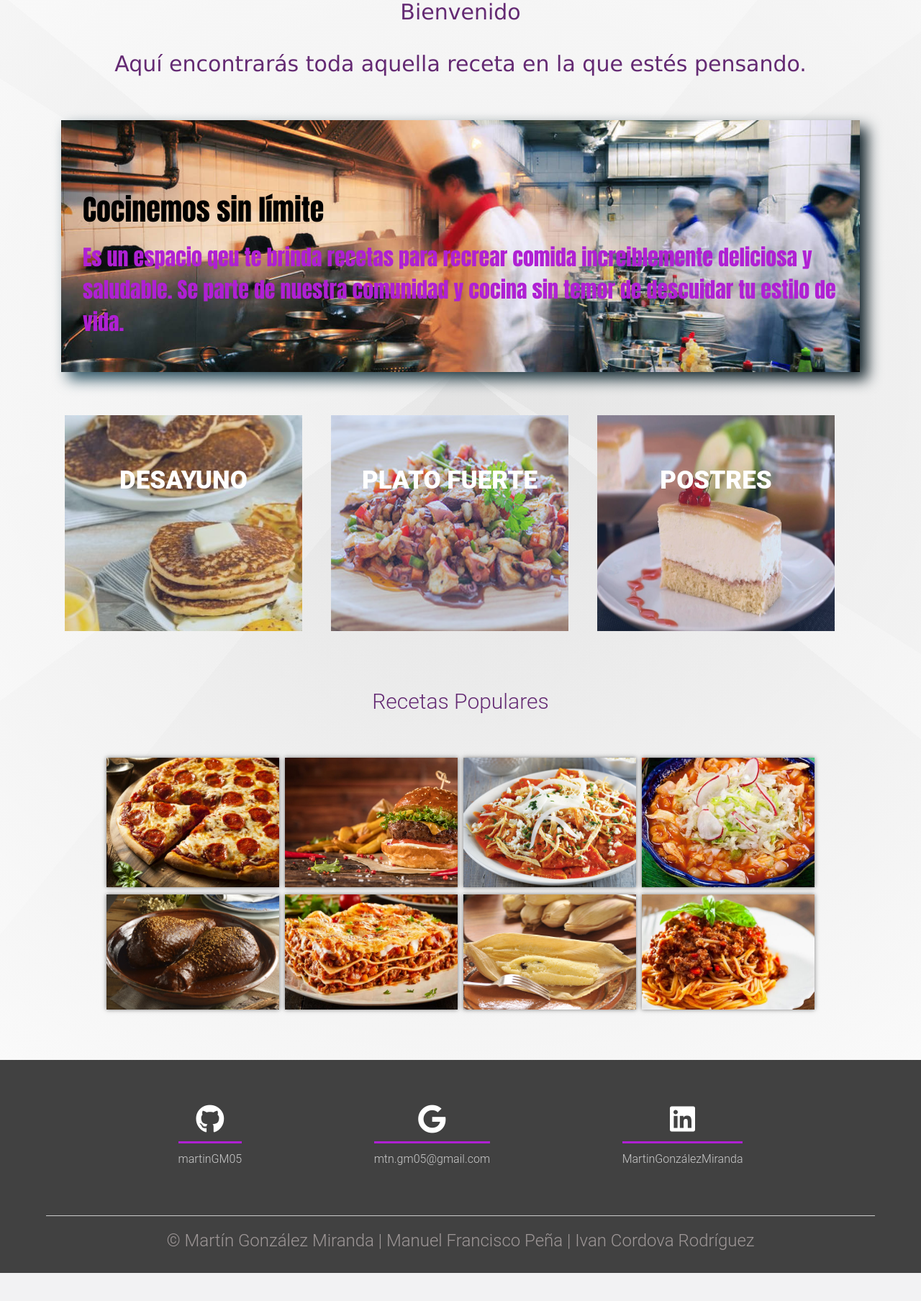
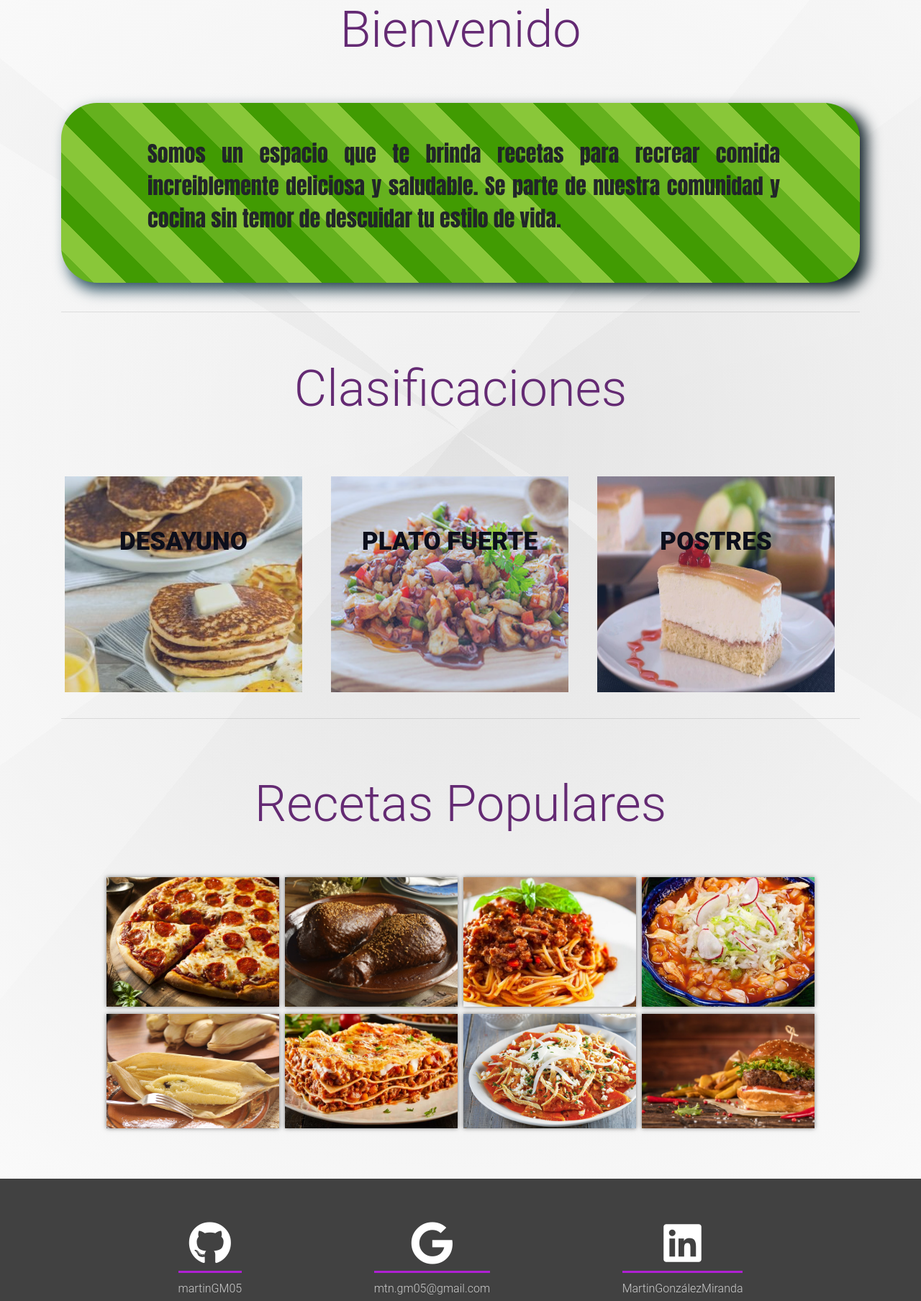
Before and after one commit to pruebasMartin/Portafolio-ProgramacionWeb, a PHP site: page /pages/index.html in a window 1280 px wide. Shown: the part 751-2559 px from the top of the page at 72% size. Before the commit the page ends 2520 px from the top, so only its background shows below. Run offline with PHP 8.4, Linux system fonts and the light colour scheme; some libraries are stand-ins or nearby versions.

Commit message:
Principal Finish

```diff
--- a/Unidad2/pages/index.html
+++ b/Unidad2/pages/index.html
@@ -5,14 +5,15 @@
     <meta charset="UTF-8">
     <meta name="viewport" content="width=device-width, initial-scale=1.0">
     <title>Cocina Sin Limites</title>
+    <!--    ICONO PÁGINA WEB    -->
     <link rel="icon" href="../assets/logo.png">
+    <!--    BOOTSTRAP    -->
     <link rel="stylesheet" href="https://cdn.jsdelivr.net/npm/bootstrap@4.6.0/dist/css/bootstrap.min.css"
         integrity="sha384-B0vP5xmATw1+K9KRQjQERJvTumQW0nPEzvF6L/Z6nronJ3oUOFUFpCjEUQouq2+l" crossorigin="anonymous">
+    <!--    VINCULACIÓN CSS -->
     <link rel="stylesheet" href="../styles/diseño_Principal.css">
+    <!--    VINCULACIÓN ICONOS DE FONT-AWESOME-->
     <link rel="stylesheet" href="https://cdnjs.cloudflare.com/ajax/libs/font-awesome/5.15.1/css/all.min.css">
-    <!-- Font Awesome -->
-    <link rel="stylesheet" href="https://use.fontawesome.com/releases/v5.8.2/css/all.css">
-
     <!-- Material Design Bootstrap -->
     <link href="https://cdnjs.cloudflare.com/ajax/libs/mdbootstrap/4.19.1/css/mdb.min.css" rel="stylesheet">
 </head>
@@ -20,11 +21,9 @@
 <body>
 
     <header>
-
         <nav class="navbar navbar-expand-lg navbar-dark green scrolling-navbar fixed-top">
             <!--Alineado al fin-->
             <div class="container">
-
                 <a class="navbar-brand" href="#">
                     <img src="../assets/Logo2.png" style="height: 85px;">
                 </a>
@@ -38,7 +37,7 @@
                     <div class="collapse navbar-collapse" id="navbarSupportedContent">
                         <ul class="navbar-nav mr-auto">
                             <li class="nav-item">
-                                <a class="nav-link" href="#Inicio">Inicio</a>
+                                <a class="nav-link" href="#">Inicio</a>
                             </li>
                             <li class="nav-item">
                                 <a class="nav-link" href="#Recetas">Recetas</a>
@@ -52,9 +51,7 @@
                 <!--Align to end-->
             </div>
         </nav>
-        <br>
-        <br>
-        <br>
+        <br><br><br><br><br>
         <section class="textos-header" id="Inicio">
             <h1 class="lineas-effect">Cocinemos Sin Límite</h1>
         </section>
@@ -65,23 +62,24 @@
         </div>
     </header>
 
-
-    <h1 class="titulo" style="font-family: Verdana, Geneva, Tahoma, sans-serif">Bienvenido <br><br> Aquí encontrarás toda aquella receta en la que estés pensando.</h1>
+    <h1 class="titulo">Bienvenido</h1>
 
     <div class="container">
         <section class="cards-banner-one">
             <div class="content">
-                <h2>Cocinemos sin límite</h2>
-                <p>Es un espacio qeu te brinda recetas para recrear comida increiblemente deliciosa y saludable.
-                    Se parte de nuestra comunidad y cocina sin temor de descuidar tu estilo de vida.
-                </p>
-
+                <br><br>
+                <p>Somos un espacio que te brinda recetas para recrear comida increiblemente deliciosa y saludable.
+                    Se parte de nuestra comunidad y cocina sin temor de descuidar tu estilo de vida.</p>
             </div>
         </section>
     </div>
 
+    <div class="container">
+        <hr>
+    </div>
 
-
+    <br><br>
+    <h1 class="titulo" id="Recetas">Clasificaciones</h1>
 
 
     <div class="container">
@@ -130,7 +128,9 @@
         </div>
     </div>
 
-
+    <div class="container">
+        <hr>
+    </div>
 
     <!--  RECETAS FAVORITAS START   -->
     <section class="contenedor-recetasFAV">
@@ -140,60 +140,74 @@
                 <div class="imagen-port">
                     <img src="../assets/pizza.jpg" alt="">
                     <a href="ComidaRapida/pizza.html">
-                            <div class="hover-galeria">
-                                <img src="" alt="">
-                                <p>Ver receta</p>
+                        <div class="hover-receta">
+                            <i class="fab fa-angellist"></i>
+                            <p id="irReceta">Ver receta</p>
+                        </div>
+                    </a>
+                </div>
+                <div class="imagen-port">
+                    <img src="../assets/mole.jpg" alt="">
+                    <a href="ComidaRapida/pizza.html">
+                        <div class="hover-receta">
+                            <i class="fab fa-angellist"></i>
+                            <p id="irReceta">Ver receta</p>
+                        </div>
+                    </a>
+                </div>
+                <div class="imagen-port">
+                    <img src="../assets/spaguetti_boloñesa.jpg" alt="">
+                    <a href="ComidaRapida/pizza.html">
+                        <div class="hover-receta">
+                            <i class="fab fa-angellist"></i>
+                            <p id="irReceta">Ver receta</p>
+                        </div>
+                    </a>
+                </div>
+                <div class="imagen-port">
+                    <img src="../assets/pozole.jpg" alt="">
+                    <a href="ComidaRapida/pizza.html">
+                        <div class="hover-receta">
+                            <i class="fab fa-angellist"></i>
+                            <p id="irReceta">Ver receta</p>
+                        </div>
+                    </a>
+                </div>
+                <div class="imagen-port">
+                    <img src="../assets/tamales.jpg" alt="">
+                    <a href="ComidaRapida/pizza.html">
+                        <div class="hover-receta">
+                            <i class="fab fa-angellist"></i>
+                            <p id="irReceta">Ver receta</p>
+                        </div>
+                    </a>
+                </div>
+                <div class="imagen-port">
+                    <img src="../assets/lasaña.jpg" alt="">
+                    <a href="ComidaRapida/pizza.html">
+                        <div class="hover-receta">
+                            <i class="fab fa-angellist"></i>
+                            <p id="irReceta">Ver receta</p>
+                        </div>
+                    </a>
+                </div>
+                <div class="imagen-port">
+                    <img src="../assets/chilaquiles.jpg" alt="">
+                    <a href="ComidaRapida/pizza.html">
+                        <div class="hover-receta">
+                            <i class="fab fa-angellist"></i>
+                            <p id="irReceta">Ver receta</p>
                         </div>
                     </a>
                 </div>
                 <div class="imagen-port">
                     <img src="../assets/hamburguesa.jpg" alt="">
-                        <div class="hover-galeria">
-                            <img src="" alt="">
-                            <p>Ver receta</p>
+                    <a href="ComidaRapida/pizza.html">
+                        <div class="hover-receta">
+                            <i class="fab fa-angellist"></i>
+                            <p id="irReceta">Ver receta</p>
                         </div>
-                    </div>
-                    <div class="imagen-port">
-                        <img src="../assets/chilaquiles.jpg" alt="">
-                        <div class="hover-galeria">
-                            <img src="" alt="">
-                            <p>Ver receta</p>
-                        </div>
-                    </div>
-                    <div class="imagen-port">
-                        <img src="../assets/pozole.jpg" alt="">
-                        <div class="hover-galeria">
-                            <img src="" alt="">
-                            <p>Ver receta</p>
-                        </div>
-                    </div>
-                    <div class="imagen-port">
-                        <img src="../assets/mole.jpg" alt="">
-                        <div class="hover-galeria">
-                            <img src="" alt="">
-                            <p>Ver receta</p>
-                        </div>
-                    </div>
-                    <div class="imagen-port">
-                        <img src="../assets/lasaña.jpg" alt="">
-                        <div class="hover-galeria">
-                            <img src="" alt="">
-                            <p>Ver receta</p>
-                        </div>
-                    </div>
-                    <div class="imagen-port">
-                        <img src="../assets/tamales.jpg" alt="">
-                        <div class="hover-galeria">
-                            <img src="" alt="">
-                            <p>Ver receta</p>
-                        </div>
-                    </div>
-                    <div class="imagen-port">
-                        <img src="../assets/spaguetti_boloñesa.jpg" alt="">
-                        <div class="hover-galeria">
-                            <img src="" alt="">
-                            <p>Ver receta</p>
-                        </div>
+                    </a>
                 </div>
             </div>
         </div>
@@ -221,7 +235,7 @@
     </footer>
     <!--        FOOTER END      -->
 
-
+    <!--        Scripts Boostrap    -->
     <script src="https://code.jquery.com/jquery-3.5.1.slim.min.js"
         integrity="sha384-DfXdz2htPH0lsSSs5nCTpuj/zy4C+OGpamoFVy38MVBnE+IbbVYUew+OrCXaRkfj"
         crossorigin="anonymous"></script>
@@ -231,19 +245,6 @@
     <script src="https://cdn.jsdelivr.net/npm/bootstrap@4.6.0/dist/js/bootstrap.min.js"
         integrity="sha384-+YQ4JLhjyBLPDQt//I+STsc9iw4uQqACwlvpslubQzn4u2UU2UFM80nGisd026JF"
         crossorigin="anonymous"></script>
-
-        <!-- JQuery -->
-        <script type="text/javascript" src="https://cdnjs.cloudflare.com/ajax/libs/jquery/3.5.1/jquery.min.js"></script>
-        <!-- Bootstrap tooltips -->
-        <script type="text/javascript"
-            src="https://cdnjs.cloudflare.com/ajax/libs/popper.js/1.14.4/umd/popper.min.js"></script>
-        <!-- Bootstrap core JavaScript -->
-        <script type="text/javascript"
-            src="https://cdnjs.cloudflare.com/ajax/libs/twitter-bootstrap/4.5.0/js/bootstrap.min.js"></script>
-        <!-- MDB core JavaScript -->
-        <script type="text/javascript"
-            src="https://cdnjs.cloudflare.com/ajax/libs/mdbootstrap/4.19.1/js/mdb.min.js"></script>
-
 </body>
 
 </html>
--- a/Unidad2/styles/diseño_Principal.css
+++ b/Unidad2/styles/diseño_Principal.css
@@ -23,7 +23,7 @@ body {
 
 .titulo {
     color: #642a73;
-    font-size: 30px;
+    font-size: 70px;
     text-align: center;
     margin-bottom: 60px;
 }
@@ -105,10 +105,11 @@ h1::after{
 /* CARDS BANNER ONE*/
 .cards-banner-one {
     width: 100%;
-    height: 350px;
-    background: url(../assets/chefs.jpg) no-repeat center center/cover;
+    height: 250px;
+    background-image: repeating-linear-gradient(45deg, rgb(101, 177, 30) 0px, rgb(101, 177, 30) 32px,rgb(137, 199, 57) 32px, rgb(137, 199, 57) 64px,rgb(65, 155, 2) 64px, rgb(65, 155, 2) 96px);
     margin-bottom: 40px;
     position: relative;
+    border-radius: 50px;
 }
 
 .cards-banner-one::after{
@@ -120,30 +121,25 @@ h1::after{
     width: 100%;
     height: 100%;
     filter: blur(10px);
+    border-radius: 40px;
     z-index: -1;
 }
 
 .cards-banner-one .content {
-    width: 100%;
-    padding: 90px 0 0 30px;
-    display: inline-flexbox;
-    float: inline-end;
-}
-
-.cards-banner-one .content h2{
-    color: #000;
-    font-family: Impact, Haettenschweiler, 'Arial Narrow Bold', sans-serif;
-    font-size: 40px;
-}
-
-.cards-banner-one .content p{
-    color: #af20d3;
-    font-family: Impact, Haettenschweiler, 'Arial Narrow Bold', sans-serif;
-    font-size: 30px;
+    width: 90%;
+    display: inline-block;
+    text-align: justify;
+    padding-left: 120px;
 }
 
 
-.cards-banner-one p,
+.cards-banner-one .content p{
+    font-family: Impact, Haettenschweiler, 'Arial Narrow Bold', sans-serif;
+    font-size: 30px;
+    font-style: normal;
+}
+
+
 .cards-banner-one h2 {
     margin: 10px 0 20px 0;
 }
@@ -190,7 +186,7 @@ h1::after{
     position: absolute;
     top: 0;
     right: 0;
-    color: #fff;
+    color: rgb(12, 14, 27);
     width: 100%;
     height: 100%;
 }
@@ -230,7 +226,7 @@ h1::after{
 
 .more{
     position: absolute;
-    background: rgb(255, 255, 255);
+    background: rgb(2, 34, 71);
     width: 100%;
     display: flex;
     justify-content: space-between;
@@ -246,7 +242,7 @@ h1::after{
 }
 
 .more .read-more{
-    color: #000;
+    color: rgb(247, 247, 247);
     text-decoration: none;
     font-size: 20px;
     font-weight: 500;
@@ -297,7 +293,7 @@ h1::after{
 
 /*  Pasar el mouse  */
 
-.hover-galeria{
+.hover-receta{
     position: absolute;
     width: 100%;
     height: 100%;
@@ -311,18 +307,27 @@ h1::after{
     flex-direction: column;
 }
 
-.hover-galeria img{
+.hover-receta img{
     width: 50px;
 }
 
-.hover-galeria p{
-    color: #fff;
-}
 
-.imagen-port:hover .hover-galeria{
+.imagen-port:hover .hover-receta{
     transform: scale(1);
 }
 
+
+/*  Icono */
+i{
+    font-size: 60px;
+}
+
+#irReceta{
+    font-family: Verdana, Geneva, Tahoma, sans-serif;
+    text-transform: uppercase;
+    padding-top: 10px;
+    color: turquoise;
+}
 
 /*  Footer  */
 
```
Also changed, not shown: Unidad2/pages/Categoria/_platosFuertes.html (+6 -2 lines). Lines whose indentation alone changed are shown as unchanged.
